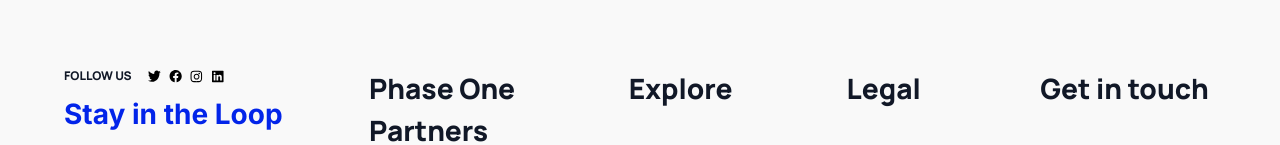
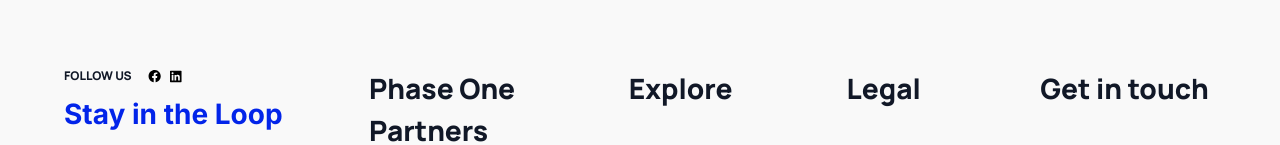
Before and after one commit to Haseeb-WebDeveloper/Phase-One-Partner, a Next.js app: page / in a window 1280 px wide. Shown: the part 6290-6435 px from the top of the page. Built offline with nearby package versions, Linux system fonts and the light colour scheme.

Commit message:
Update footer component to display only Facebook and LinkedIn social media links, enhancing clarity and focus on key platforms.

```diff
--- a/src/components/layout/footer.tsx
+++ b/src/components/layout/footer.tsx
@@ -13,18 +13,13 @@ export default function Footer() {
           <div className="w-full lg:w-auto flex flex-col items-center lg:items-start">
             <div className="text-[16px] sm:text-[12px] font-extrabold uppercase mb-2 flex gap-4 items-center">
               <p>FOLLOW US</p>
-              {/* Desktop: Keep all original social media buttons */}
+              {/* Desktop: Facebook and LinkedIn only */}
               <div className="hidden lg:flex gap-2 items-center">
-                <Link href="#">
-                  <Image
-                    src="/logo/twitter.svg"
-                    alt="twitter"
-                    width={13}
-                    height={13}
-                    className="w-4 h-4 sm:w-[13px] sm:h-[13px]"
-                  />
-                </Link>
-                <Link href="#">
+                <Link
+                  href="https://www.facebook.com/61581009058267/about/"
+                  target="_blank"
+                  rel="noopener noreferrer"
+                >
                   <Image
                     src="/logo/facebook.svg"
                     alt="facebook"
@@ -33,16 +28,11 @@ export default function Footer() {
                     className="w-4 h-4 sm:w-[13px] sm:h-[13px]"
                   />
                 </Link>
-                <Link href="#">
-                  <Image
-                    src="/logo/instagram.svg"
-                    alt="instagram"
-                    width={13}
-                    height={13}
-                    className="w-4 h-4 sm:w-[13px] sm:h-[13px]"
-                  />
-                </Link>
-                <Link href="#">
+                <Link
+                  href="https://www.linkedin.com/company/phaseone-partners/"
+                  target="_blank"
+                  rel="noopener noreferrer"
+                >
                   <Image
                     src="/logo/linkedin.svg"
                     alt="linkedin"
```
